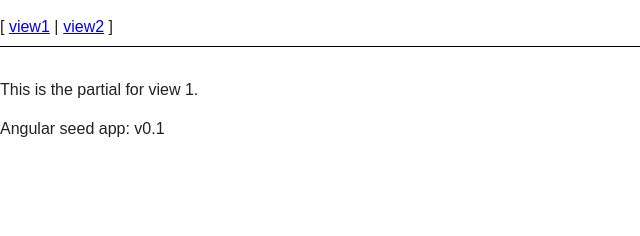
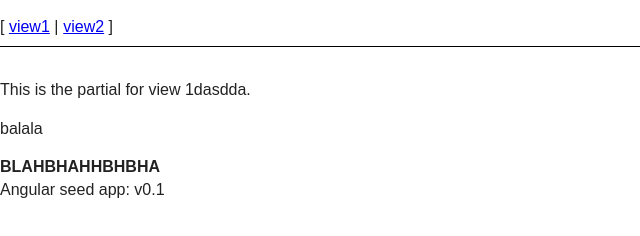
Before and after one commit to Arkadij24/HTML5ApplicationTest, a website: page app/index.html at #!/view1 in a window 1280 px wide. Shown: the whole page, without its empty margins (0-640 px from the left). Drawn offline with nearby package versions, Linux system fonts and the light colour scheme.

Commit message:
Commit test

```diff
--- a/app/view1/view1.html
+++ b/app/view1/view1.html
@@ -1 +1,3 @@
-<p>This is the partial for view 1.</p>
+<p>This is the partial for view 1dasdda.</p>
+<p>balala</p>
+<b>BLAHBHAHHBHBHA</b>
```
